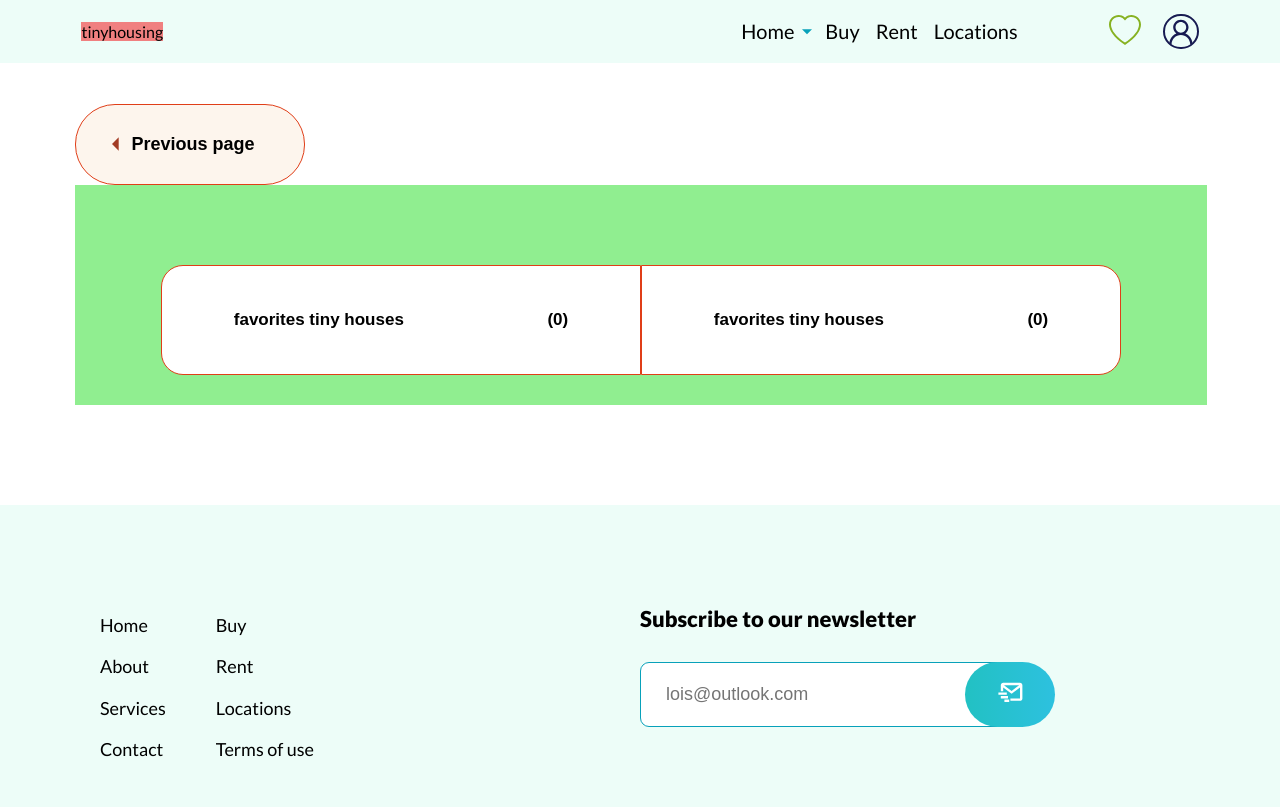
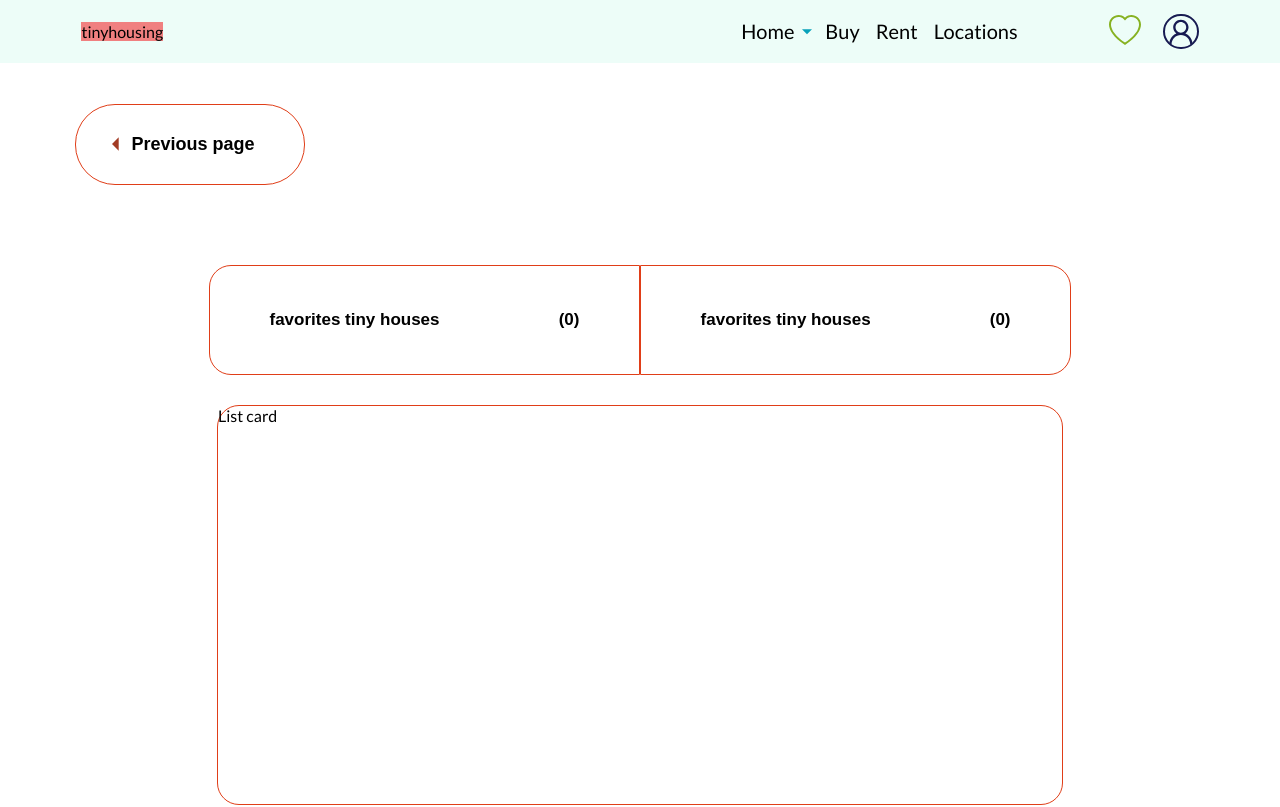
Before and after one commit to moisens/tiny-is-the-new-big, a React (Vite) app in the folder frontend/: page /favorites in a window 1280 px wide. Shown: the top 807 px of the page. Built offline with nearby package versions, Linux system fonts and the light colour scheme.

Commit message:
favorite component part 2

```diff
--- a/frontend/src/components/favorites/FavoriteComponent.tsx
+++ b/frontend/src/components/favorites/FavoriteComponent.tsx
@@ -9,7 +9,7 @@ const FavoriteComponent = () => {
     <header className="favorite__header">
       <Button as="button" className="favorite__button" handleClick={() => console.log("clicked")
       } >
-        <MdOutlineArrowLeft size="2rem" color="#A23B24" />
+        <MdOutlineArrowLeft size="2rem" className="btn__icon" />
         Previous page
       </Button>
       <section className="btn__container">
@@ -22,6 +22,11 @@ const FavoriteComponent = () => {
           <span className="btn__count">(0)</span>
         </Button>
       </section>
+      <section className="cards__container">
+        <div className="favorite__cards">
+          List card
+        </div>
+      </section>
     </header>
   )
 }
--- a/frontend/src/components/favorites/favorite.scss
+++ b/frontend/src/components/favorites/favorite.scss
@@ -5,7 +5,7 @@
   display: grid;
   grid-template-columns: 1fr;
   grid-column: span 12;
-  padding: 41px 75px 100px 75px;
+  padding: 41px 75px 200px 75px;
 }
 
 .favorite__button {
@@ -16,14 +16,29 @@
   display: flex;
   justify-content: flex-start;
   align-items: center;
-  background-color: #fdf5ed;
+  background-color: #fff;
   cursor: pointer;
   font-size: 18px;
   font-weight: bold;
+  transition: all 0.5s;
+
+  .btn__icon {
+    color: #A23B24;
+  }
+
+  &:hover {
+    box-shadow: 0px 10px 15px -3px rgba(0, 0, 0, 0.1);
+    background-color: #E03E18;
+    color: #fff;
+
+    .btn__icon {
+      color: #fff;
+    }
+  }
 }
 
 .btn__container {
-  background-color: lightgreen;
+  //background-color: lightgreen;
   padding: 80px 86px 30px;
   display: flex;
   justify-content: center;
@@ -31,7 +46,7 @@
   & > * {
     background-color: #fff;
     border: solid 0.4px #e03e18;
-    width: 480px;
+    width: 45%;
     height: 110px;
     cursor: pointer;
     display: flex;
@@ -39,6 +54,9 @@
     align-items: center;
     font-size: 1.0625rem;
     font-weight: 900;
+    transition: all 0.5s;
+
+
   }
   .btn__house {
     border-top-left-radius: 22px;
@@ -49,3 +67,24 @@
     border-bottom-right-radius: 22px;
   }
 }
+
+.cards__container {
+  //background-color: lightcoral;
+  padding: 0 142px;
+  height: auto;
+
+
+  .favorite__cards {
+    //background-color: lightblue;
+    height: 400px;
+    border: solid 0.4px #e03e18;
+    border-radius: 22px;
+    transition: all 0.5s;
+
+    &:hover {
+      box-shadow: 0px 10px 15px -3px rgba(0, 0, 0, 0.1)
+    }
+
+  }
+
+}
```
